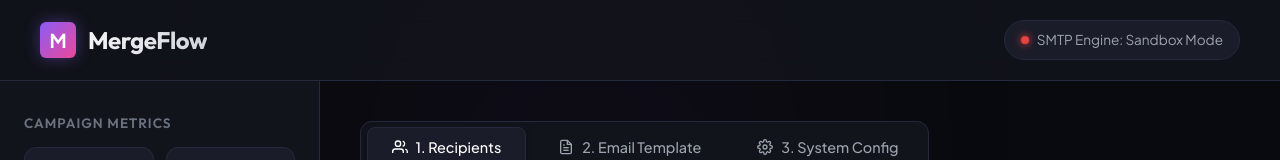
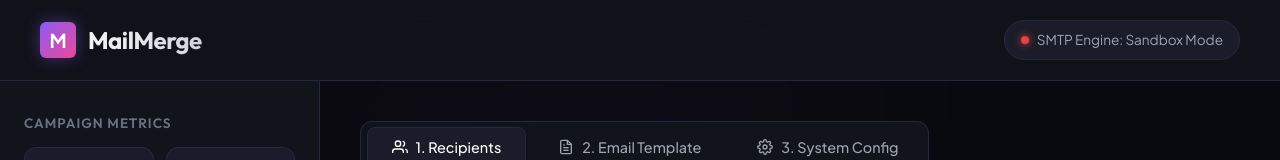
Before and after one commit to hellochrisCH/Mailmerge-Tool, a React (Vite) app: page / in a window 1280 px wide. Shown: the top 160 px of the page. Built offline with nearby package versions, Linux system fonts and the light colour scheme; no server answers.

Commit message:
Rename application from MergeFlow to MailMerge across code files and README

```diff
--- a/index.html
+++ b/index.html
@@ -4,8 +4,8 @@
     <meta charset="UTF-8" />
     <link rel="icon" type="image/svg+xml" href="/favicon.svg" />
     <meta name="viewport" content="width=device-width, initial-scale=1.0" />
-    <meta name="description" content="MergeFlow - A premium mailmerge utility to craft, preview, and send custom campaigns to your club members." />
-    <title>MergeFlow | Club Mailmerge Dashboard</title>
+    <meta name="description" content="MailMerge - A premium mailmerge utility to craft, preview, and send custom campaigns to your club members." />
+    <title>MailMerge | Club Mailmerge Dashboard</title>
     <!-- Google Fonts: Outfit and Plus Jakarta Sans -->
     <link rel="preconnect" href="https://fonts.googleapis.com">
     <link rel="preconnect" href="https://fonts.gstatic.com" crossorigin>
--- a/server.js
+++ b/server.js
@@ -90,5 +90,5 @@ app.post('/api/send-email', async (req, res) => {
 
 // Start the express server
 app.listen(PORT, () => {
-  console.log(`MergeFlow Backend Server running on http://localhost:${PORT}`);
+  console.log(`MailMerge Backend Server running on http://localhost:${PORT}`);
 });
--- a/src/App.tsx
+++ b/src/App.tsx
@@ -686,7 +686,7 @@ function App() {
       <header className="app-header">
         <div className="logo-section">
           <div className="logo-icon">M</div>
-          <span className="app-title">MergeFlow</span>
+          <span className="app-title">MailMerge</span>
         </div>
         <div className="connection-badge">
           <div className="pulse-dot" style={{ backgroundColor: backendStatus === 'active' ? 'var(--color-success)' : 'var(--color-error)', boxShadow: backendStatus === 'active' ? '0 0 8px var(--color-success)' : '0 0 8px var(--color-error)' }}></div>
```
Also changed, not shown: 1 other file (tests, documents, lock files or other folders).
